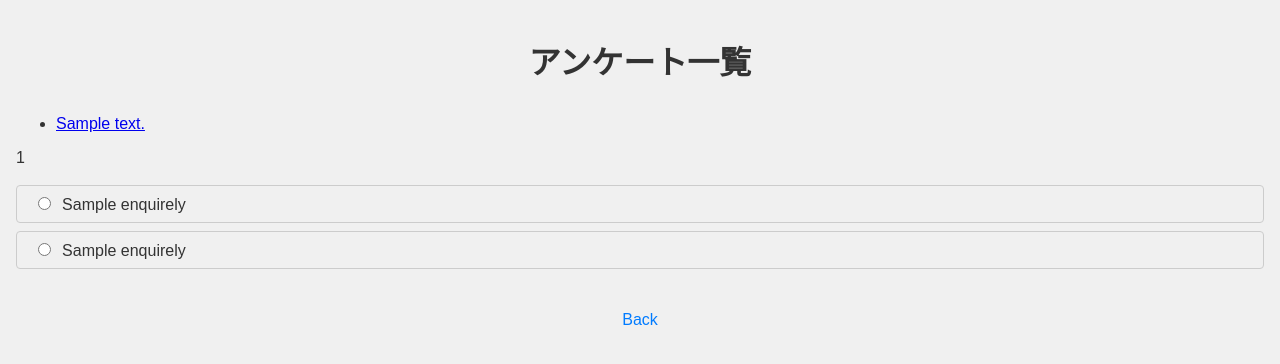
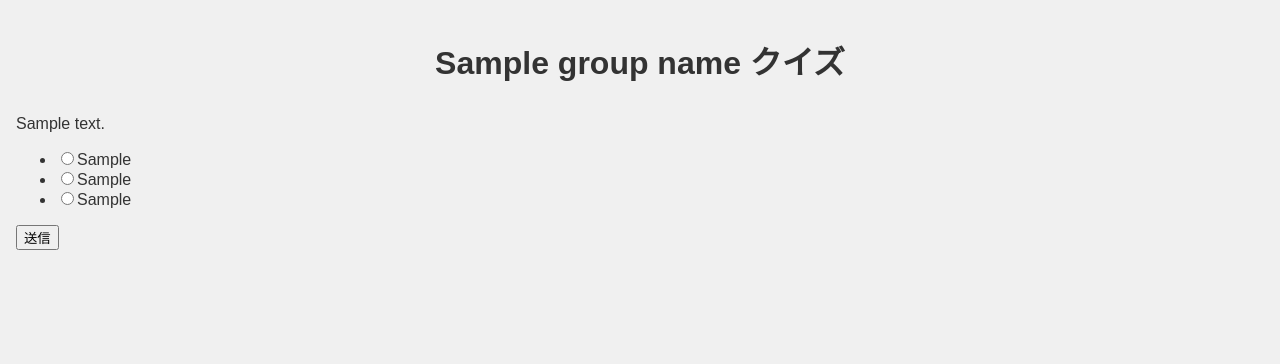
Before and after one commit to aya-1234/Stamp_rally_py, a Flask app: template templates/survey.html in a window 1280 px wide. Shown: the top 364 px of the page. Run offline with Flask 3, Linux system fonts and the light colour scheme; the template is opened without the code that fills it: most values are stand-ins (such as "Sample title", 1, 10 or a date in 2020).

Commit message:
Repositioning

```diff
--- /dev/null
+++ b/-- SQLite.sql
@@ -0,0 +1,15 @@
+-- SQLite
+CREATE TABLE IF NOT EXISTS quiz_groups (
+id INTEGER PRIMARY KEY AUTOINCREMENT,
+name TEXT UNIQUE NOT NULL
+);
+
+CREATE TABLE IF NOT EXISTS questions (
+id INTEGER PRIMARY KEY AUTOINCREMENT,
+group_id INTEGER NOT NULL,
+question_text TEXT NOT NULL,
+correct_answer TEXT NOT NULL,
+option_1 TEXT NOT NULL,
+option_2 TEXT NOT NULL,
+option_3 TEXT NOT NULL,
+FOREIGN KEY (group_id) REFERENCES quiz_groups(id)
--- a/app.py
+++ b/app.py
@@ -1,4 +1,4 @@
-from flask import Flask, render_template, request, send_file
+from flask import Flask, render_template, request,redirect, url_for
 import sqlite3
 import pandas as pd
 import os
@@ -38,6 +38,7 @@ def index():
                             {"url": "/table", "text": "テーブル画面"},
                             {"url": "/next4", "text": "アンケート画面"},
                             {"url": "/next5", "text": "クイズ"},
+                            {"url": "/next6", "text": "クイズ"},
                             ])
 
 # next1の画面内容
@@ -515,20 +516,117 @@ def survey():
                             ])
 
 
-@ app.route("/next5")
-def next5():
-    enquiry_list = [
-        {"key": key, "quiz_t": value[0]} for key, value in enquirely.items()
-        ]
-    return render_template("quiz.html",
-                           enquiry_list=enquiry_list,
-                           quiz_t=enquirely,
-                           other_links=[
-                            {"url": "/user_t", "text": "userテーブル"},
-                            {"url": "/quiz_t", "text": "クイズテーブル"},
-                            {"url": "/survey_t", "text": "アンケートテーブル"},
-                            ])
+# @ app.route("/next5")
+# def next5():
+#     enquiry_list = [
+#         {"key": key, "quiz_t": value[0]} for key, value in enquirely.items()
+#         ]
+#     return render_template("quiz.html",
+#                            enquiry_list=enquiry_list,
+#                            quiz_t=enquirely,
+#                            other_links=[
+#                             {"url": "/user_t", "text": "userテーブル"},
+#                             {"url": "/quiz_t", "text": "クイズテーブル"},
+#                             {"url": "/survey_t", "text": "アンケートテーブル"},
+#                             ])
 
+
+DATABASE = 'quiz.db'
+
+
+def get_db():
+    db = getattr(app, '_database', None)
+    if db is None:
+        db = app._database = sqlite3.connect(DATABASE)
+        db.row_factory = sqlite3.Row  # ディクショナリのようなアクセスを可能にする
+    return db
+
+
+@app.teardown_appcontext
+def close_connection(exception):
+    db = getattr(app, '_database', None)
+    if db is not None:
+        db.close()
+
+
+# データベースの初期化 (初回起動時のみ実行)
+def init_db():
+    with app.app_context():
+        db = get_db()
+        with app.open_resource('schema.sql', mode='r') as f:
+            db.cursor().executescript(f.read())
+        db.commit()
+
+# schema.sql (データベースのスキーマ定義)
+# quiz.dbと同じディレクトリに配置
+
+
+"""
+CREATE TABLE IF NOT EXISTS quiz_groups (
+    id INTEGER PRIMARY KEY AUTOINCREMENT,
+    name TEXT UNIQUE NOT NULL
+);
+
+CREATE TABLE IF NOT EXISTS questions (
+    id INTEGER PRIMARY KEY AUTOINCREMENT,
+    group_id INTEGER NOT NULL,
+    question_text TEXT NOT NULL,
+    correct_answer TEXT NOT NULL,
+    option_1 TEXT NOT NULL,
+    option_2 TEXT NOT NULL,
+    option_3 TEXT NOT NULL,
+    FOREIGN KEY (group_id) REFERENCES quiz_groups(id)
+);
+"""
+
+# ルートURL (グループ選択画面)
+
+
+# @app.route('/next6')
+# def index_quiz():
+#     db = get_db()
+#     groups = db.execute('SELECT * FROM quiz_groups').fetchall()
+#     return render_template('index.html', groups=groups)
+
+
+# クイズ画面
+@app.route('/next6/<int:group_id>', methods=['GET', 'POST'])
+def quiz(group_id):
+    db = get_db()
+    group = db.execute('SELECT name FROM quiz_groups WHERE id = ?', (group_id,)).fetchone()
+    if group is None:
+        return "グループが見つかりません", 404
+
+    questions = db.execute(
+        'SELECT * FROM questions WHERE group_id = ?', (group_id,)
+        ).fetchall()
+    if not questions:
+        return "このグループには問題がありません。", 404
+
+    if request.method == 'POST':
+        score = 0
+        results = []
+        for question in questions:
+            user_answer = request.form.get(f"question_{question['id']}")
+            correct = user_answer == question['correct_answer']
+            score += int(correct)
+            results.append({
+                'question': question['question_text'],
+                'user_answer': user_answer,
+                'correct_answer': question['correct_answer'],
+                'is_correct': correct,
+                'options': [
+                    question['option_1'],
+                    question['option_2'],
+                    question['option_3']
+                            ]
+            })
+        return render_template(
+            'results.html', results=results, score=score, total=len(questions),
+            group_name=group['name'])
+
+    return render_template(
+        'quiz.html', questions=questions, group_name=group['name'])
 
 if __name__ == "__main__":
     app.run(debug=True, port=8888, threaded=True)
--- /dev/null
+++ b/templates/index_quiz.html
@@ -0,0 +1,6 @@
+<h1>クイズグループ選択</h1>
+<ul>
+    {% for group in groups %}
+    <li><a href="{{ url_for('quiz', group_id=group['id']) }}">{{ group['name'] }}</a></li>
+    {% endfor %}
+</ul>
--- a/templates/survey.html
+++ b/templates/survey.html
@@ -77,39 +77,17 @@
     </style>
 </head>
 <body>
-<div class="survey">
-    <h1>アンケート一覧</h1>
+<h1>{{ group_name }} クイズ</h1>
+<form method="post">
+    {% for question in questions %}
+    <p>{{ question['question_text'] }}</p>
     <ul>
-        {% for item in other_links %}
-            <li><a href="{{ item['url'] }}">{{ item['text'] }}</a></li>
-        {% endfor %}
+        <li><input type="radio" name="question_{{ question['id'] }}" title="問題文" value="{{ question['option_1'] }}" required>{{ question['option_1'] }}</li>
+        <li><input type="radio" name="question_{{ question['id'] }}" title="問題文"　value="{{ question['option_2'] }}">{{ question['option_2'] }}</li>
+        <li><input type="radio" name="question_{{ question['id'] }}" title="問題文"　value="{{ question['option_3'] }}">{{ question['option_3'] }}</li>
     </ul>
-    <div class="question">
-    </div>
-        {% if key %}
-        {{ title[key][0] }}
-        {% endif %}
-    </div>
-
-
-
-
-<br>
-
-
-<form action="/ans/{{ key }}" method="POST" class="options">
-    <label>
-        {% if key %}
-         <input type="radio" name="answer" value="1"> {{ enquirely[key][1] }}
-    </label>
-    <label>
-        <input type="radio" name="answer" value="2"> {{ enquirely[key][2] }}
-        {% endif %}
-    </label>
-
+    {% endfor %}
+    <button type="submit">送信</button>
 </form>
-<br>
-
-<a href="/" class="back-link">Back</a>
 </body>
 </html>
```
Also changed, not shown: databases.py (added, +27 -0 lines), aaa_quiz.db (added), quiz.db (added), sqlite_sequence.db (deleted), 1 other file.
